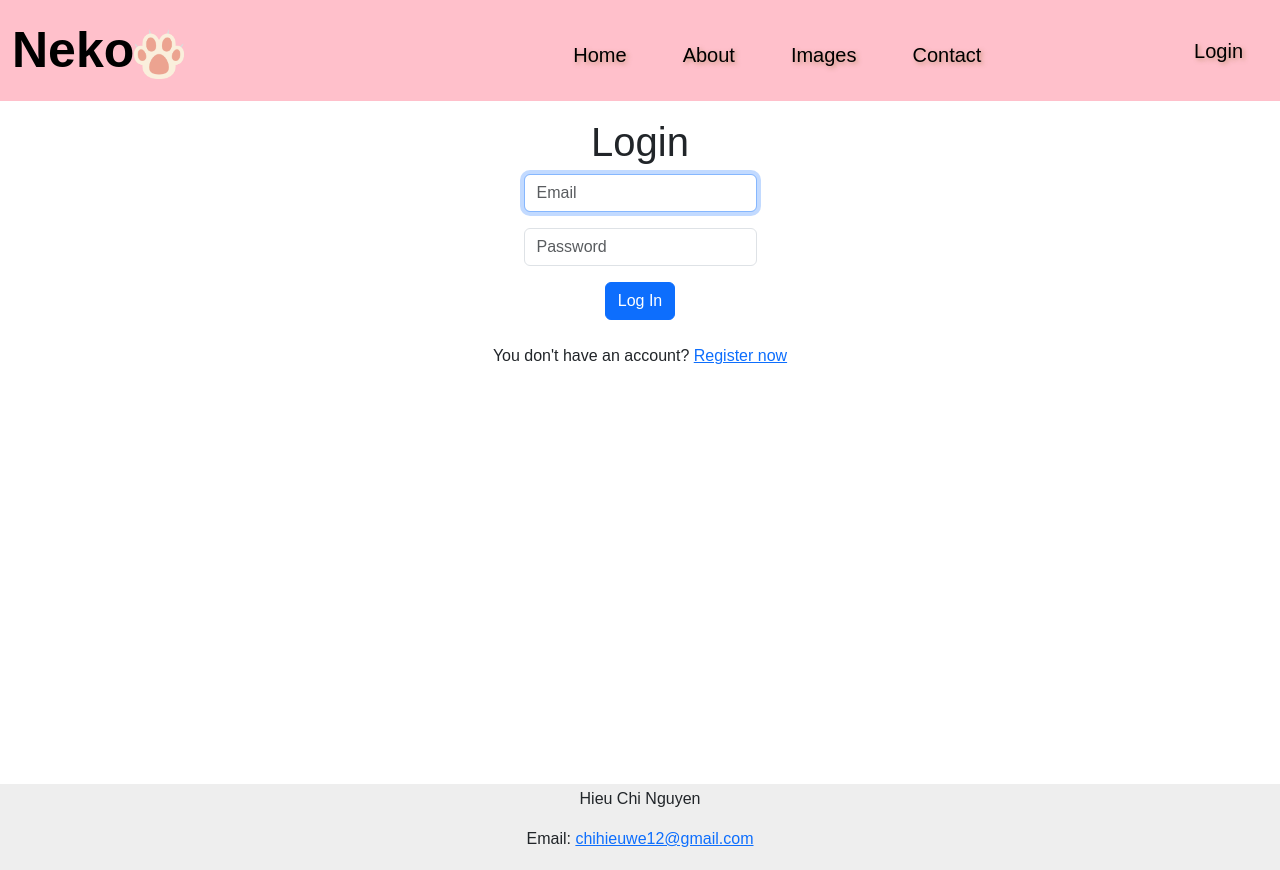
After one commit to chihieuwe/cs50-final, a Flask app: page /login in a window 1280 px wide. The commit adds this page. Run offline with Flask 3, Linux system fonts and the light colour scheme; some libraries are stand-ins or nearby versions.

Commit message:
Modify navbar, fix navbar width view dropdown, add libraries and session

```diff
--- a/app.py
+++ b/app.py
@@ -1,6 +1,14 @@
-from flask import Flask, render_template, request
+from flask import Flask, render_template, request, flash, session, redirect
+from flask_session import Session
 from cs50 import SQL
 app = Flask(__name__)
+
+# Configure session to use filesystem (instead of signed cookies)
+app.config["SESSION_PERMANENT"] = False
+app.config["SESSION_TYPE"] = "filesystem"
+Session(app)
+
+
 @app.after_request
 def after_request(response):
     """Ensure responses aren't cached"""
@@ -27,10 +35,13 @@ def login():
     else:
         return render_template("login.html", navbar_style='navbar-alt', navbar_brand_style='navbar-brand-alt', nav_link_style='nav-link-alt')
 
-
 @app.route("/register", methods=["GET", "POST"])
 def register():
+    email = request.form.get("email")
+    password = request.form.get("confirmation")
     if request.method == "POST":
-        ...
+        if '@' not in email:
+            flash("Email not valid")
+        return redirect("/register")
     else:
         return render_template("register.html", navbar_style='navbar-alt', navbar_brand_style='navbar-brand-alt', nav_link_style='nav-link-alt')
--- a/static/js/script.js
+++ b/static/js/script.js
@@ -1,15 +1,17 @@
 $(document).ready(function(){
     var scrolled = false; // Variable to track scroll state
     $(window).scroll(function(){
-        var scroll = $(window).scrollTop();
-        var navbar = $(".navbar");
-        var navlink = $(".nav-link");
-        var navbarBrand = $(".navbar-brand");
+        let scroll = $(window).scrollTop();
+        let navbar = $(".navbar");
+        let navlink = $(".nav-link");
+        let navbarBrand = $(".navbar-brand");
+        let credential = $(".credential");
         if (scroll > 300) {
             if (!scrolled) {
                 navbar.css("background", "#FFC0CB");
                 navlink.css("color", "black");
                 navbarBrand.css("color", "black");
+                credential.css("color", "black");
                 scrolled = true;
             }
         } else {
@@ -17,6 +19,7 @@ $(document).ready(function(){
                 navbar.css("background", "transparent");
                 navlink.css("color", "rgb(255, 189, 189)");
                 navbarBrand.css("color", "rgb(255, 189, 189)");
+                credential.css("color", "rgb(255, 189, 189)");
                 scrolled = false;
             }
         }
--- a/static/styles/styles.css
+++ b/static/styles/styles.css
@@ -46,24 +46,25 @@ body {
     margin-top: 0;
 }
 .navbar-nav {
-    margin-left: 300px;
+    margin-left: 350px;
 }
 
 .nav-link {
-    margin-left: 10px;
-    margin-right: 20px;
+    margin-left: 15px;
+    margin-right: 25px;
     font-size: 20px;
     color: rgb(255, 189, 189);
     text-shadow: 2px 2px 4px rgba(150, 111, 51, 0.5);
 }
 
 .nav-link-alt {
-    margin-left: 10px;
-    margin-right: 20px;
+    margin-left: 15px;
+    margin-right: 25px;
     font-size: 20px;
     color: black;
     text-shadow: 2px 2px 4px rgba(150, 111, 51, 0.5);
 }
+
 
 .scrolled .nav-link  {
     color: black;
@@ -75,11 +76,9 @@ body {
 
 #cation {
     position: absolute;
-    top: 300px;
+    bottom: 250px;
     left: 100px;
     color: #FEFBDD;
-    word-wrap: break-word;
-    width: auto;
 }
 
 #cation2 {
@@ -105,17 +104,13 @@ body {
 }
 
 
-.nav-link:hover, .navbar-brand:hover {
-    color: lightgray;
-    text-decoration: none;
+.nav-link:hover, .navbar-brand:hover, .credential:hover {
+    color: #ffffe0;
+    text-decoration: underline;
 }
 
-#login {
-    margin-top: 60px;
-    border-radius: 15px 15px 15px 15px;
-    border-width: 5px;
-    background: rgb(255, 189, 189);
-    padding: 50px;
+.container-fluid {
+    position: relative;
 }
 
 main {
@@ -123,7 +118,7 @@ main {
 }
 
 footer {
-    background-color: lightgray;
+    background-color: #eeeeee;
     height: auto;
     width: 100%;
     text-align: center;
--- a/templates/index.html
+++ b/templates/index.html
@@ -1,7 +1,7 @@
 {% extends "layout.html" %}
 
 {% block body %}
-<div>
+<div class="container-fluid px-0">
   <img src="static/images/cat.jpg" class="img-fluid scaling" alt="...">
   <div id="cation"><h1>This is the place for your pet</h1></div>
   <button class="btn btn-light" id="cation2" type="button"><h2>Book now</h2></button></div>
--- a/templates/layout.html
+++ b/templates/layout.html
@@ -6,7 +6,6 @@
 <meta name="viewport" content="initial-scale=1, width=device-width">
 <link href="https://cdn.jsdelivr.net/npm/bootstrap@5.3.0/dist/css/bootstrap.min.css" rel="stylesheet" integrity="sha384-9ndCyUaIbzAi2FUVXJi0CjmCapSmO7SnpJef0486qhLnuZ2cdeRhO02iuK6FUUVM" crossorigin="anonymous">
 <link rel="stylesheet" href="static/styles/styles.css">
-<link href="static/styles/bootstrap-5.3.0-dist/css">
 <script src="https://code.jquery.com/jquery-3.6.0.min.js"></script>
 <script src="static/js/script.js"></script>
 <title>Neko Clinic {% block title %}{% endblock %}</title>
@@ -20,7 +19,7 @@
         </button>
         <div class="collapse navbar-collapse" id="navbarSupportedContent">
 
-        <ul class="navbar-nav me-auto mt-2">
+        <ul class="navbar-nav me-auto mt-2 mb-2 mb-lg-0">
 
             <li class="nav-item">
             <a class="nav-link {{ nav_link_style }}" href="/">Home</a>
@@ -37,15 +36,8 @@
             <li class="nav-item">
             <a class="nav-link {{ nav_link_style }}" href="#">Contact</a>
             </li>
-            <li class="nav-item">
-            <a class="nav-link {{ nav_link_style }}" href="/login">Login</a>
-            </li>
-            <li class="nav-item">
-            <a class="nav-link {{ nav_link_style }}" href="/register">Register</a>
-            </li>
-
         </ul>
-
+        <a class="nav-link {{ nav_link_style }}" href="/login">Login</a>
     </div>
     </div>
     </nav>
@@ -55,7 +47,9 @@
 </main>
 <footer>
     <p>Hieu Chi Nguyen</p>
-    <p><a href="mailto:chihieuwe12@gmail.com">chihieuwe12@gmail.com</a></p>
+    <p>Email: <a href="mailto:chihieuwe12@gmail.com">chihieuwe12@gmail.com</a></p>
 </footer>
+<script src="https://cdn.jsdelivr.net/npm/bootstrap@5.2.3/dist/js/bootstrap.bundle.min.js" integrity="sha384-kenU1KFdBIe4zVF0s0G1M5b4hcpxyD9F7jL+jjXkk+Q2h455rYXK/7HAuoJl+0I4" crossorigin="anonymous"></script>
+  </body>
 </body>
 </html>
--- /dev/null
+++ b/templates/login.html
@@ -0,0 +1,19 @@
+{% extends "layout.html" %}
+{% block title %}
+Log In
+{% endblock %}
+
+{% block main %}
+<h1>Login</h1>
+<form action="/login" method="post" id="login">
+    <div class="mb-3">
+        <input autocomplete="off" autofocus class="form-control mx-auto w-auto" id="email" name="email" placeholder="Email" type="text">
+    </div>
+    <div class="mb-3">
+        <input class="form-control mx-auto w-auto" id="password" name="password" placeholder="Password" type="password">
+    </div>
+    <center><button class="btn btn-primary" type="submit">Log In</button></center>
+</form>
+<br>
+<p>You don't have an account? <a href="/register">Register now</a></p>
+{% endblock %}
```
Also changed, not shown: requirement.txt (added, +48 -0 lines), templates/register.html (added, +17 -0 lines), static/images/cat2.png (added), static/images/dog2.jpg (added), static/images/paw.png (added).
